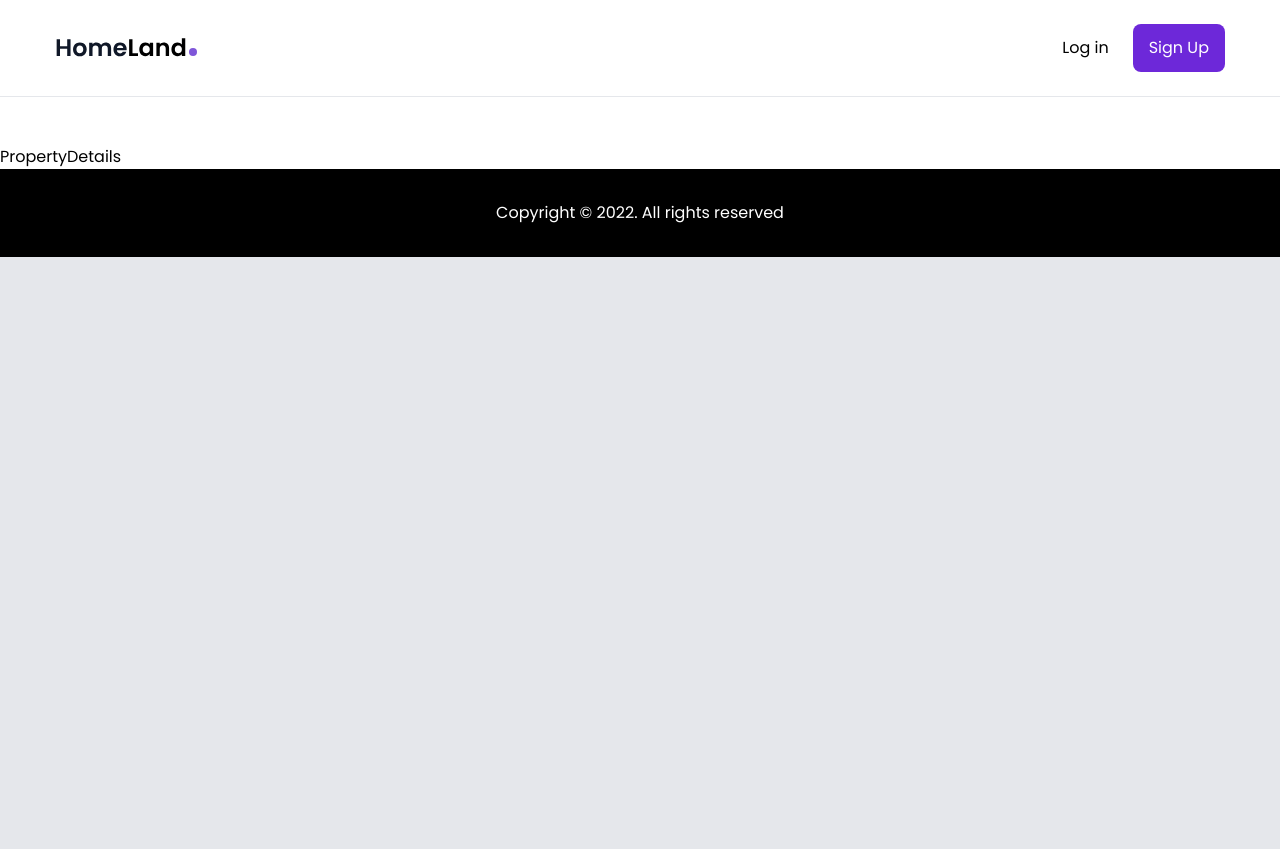
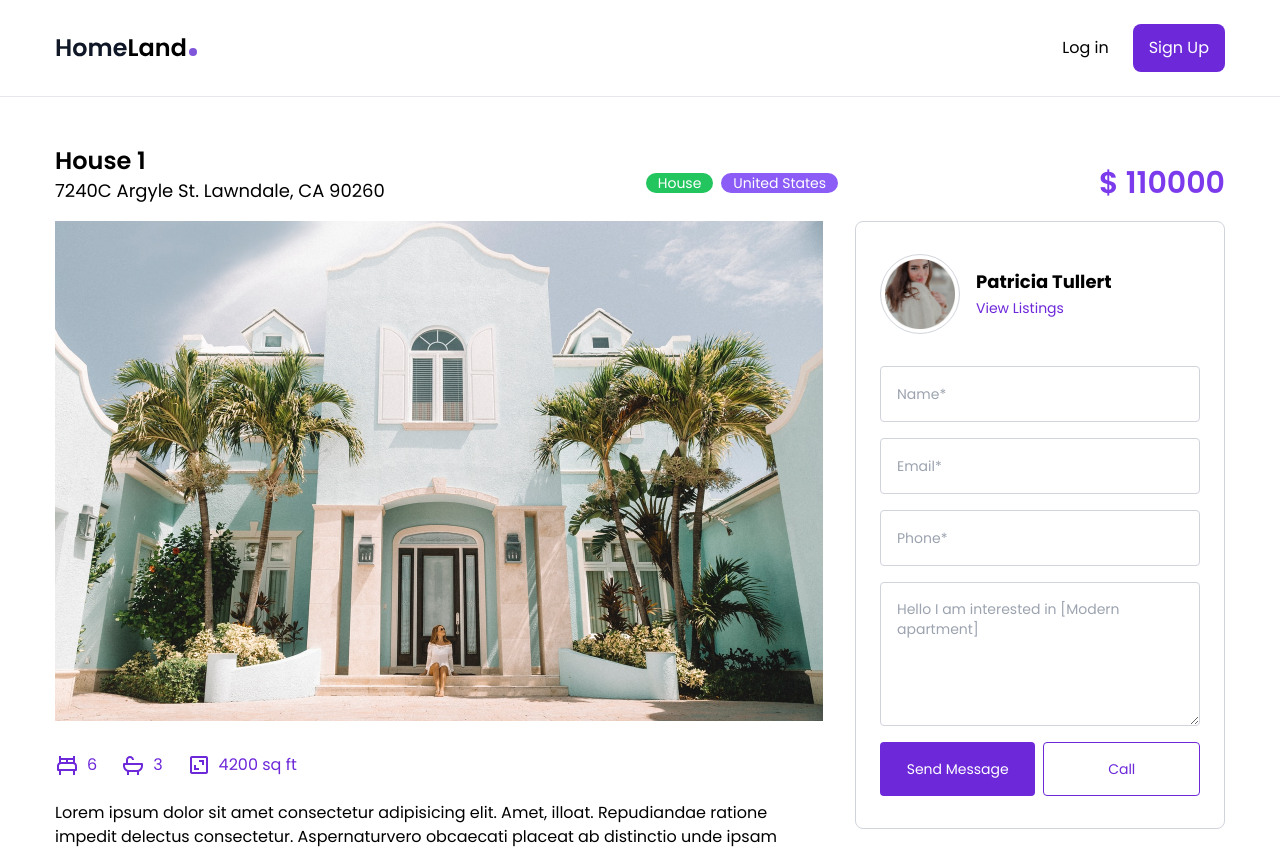
Before and after one commit to hamam99/real-estate-react-js, a React (Create React App) app: page /property/1 in a window 1280 px wide. Shown: the top 849 px of the page. Before the commit the page ends 800 px from the top, so only its background shows below. Built offline with nearby package versions, Linux system fonts and the light colour scheme.

Commit message:
add detail screen

```diff
--- a/src/pages/PropertyDetails.js
+++ b/src/pages/PropertyDetails.js
@@ -1,7 +1,107 @@
 import React from 'react';
+import { Link, useParams } from 'react-router-dom'
+
+import { housesData } from '../data'
+import { BiBed, BiBath, BiArea } from 'react-icons/bi'
 
 const PropertyDetails = () => {
-  return <div>PropertyDetails</div>;
-};
+  //get house id
+  const { id } = useParams()
+
+  //get housedata based on id
+  const house = housesData.find((house) => house.id == id)
+
+  console.log(`PropertyDetails`, { id, house })
+
+  return (
+    <section>
+      <div className="container mx-auto min-h-[800px] mb-14">
+        <div className="flex flex-col lg:flex-row lg:items-center lg:justify-between">
+          <div>
+            <h2 className="text-2xl font-semibold ">{house.name}</h2>
+            <h3 className="text-lg mb-4 ">{house.address}</h3>
+          </div>
+          <div className="mb-4 lg:mb-0 flex gap-x-2 text-sm ">
+            <div className="bg-green-500 text-white px-3 rounded-full ">
+              {house.type}
+            </div>
+            <div className="bg-violet-500 text-white px-3 rounded-full ">
+              {house.country}
+            </div>
+          </div>
+          <div className="text-3xl font-semibold text-violet-600">
+            $ {house.price}
+          </div>
+        </div>
+        <div className="flex flex-col items-start gap-8 lg:flex-row">
+          <div className="max-w-[768px]">
+            <div className="mb-8">
+              <img src={house.imageLg} alt="img" />
+            </div>
+            <div className="flex gap-x-6 text-violet-700 mb-6 ">
+              <div className="flex gap-x-2 items-center">
+                <BiBed className="text-2xl" />
+                <div>{house.bedrooms}</div>
+              </div>
+              <div className="flex gap-x-2 items-center">
+                <BiBath className="text-2xl" />
+                <div>{house.bathrooms}</div>
+              </div>
+              <div className="flex gap-x-2 items-center">
+                <BiArea className="text-2xl" />
+                <div>{house.surface}</div>
+              </div>
+            </div>
+            <div>{house.description}</div>
+          </div>
+          <div className="flex-1 bg-white w-full mb-8 border border-gray-300 rounded-lg px-6 py-8">
+            <div className="flex items-center gap-x-4 mb-8">
+              <div className="w-20 h-20 p-1 border border-gray-300 rounded-full">
+                <img src={house.agent.image} alt="agent" />
+              </div>
+              <div>
+                <div className="font-bold text-lg">{house.agent.name}</div>
+                <Link to="" className="text-violet-700 text-sm">
+                  View Listings
+                </Link>
+              </div>
+            </div>
+            {/* form */}
+            <form className="flex flex-col gap-y-4">
+              <input
+                type={'text'}
+                className="border border-gray-300 focus:border-violet-700 outline-none rounded  w-full px-4 h-14 text-sm"
+                placeholder="Name*"
+              />
+              <input
+                type={'text'}
+                className="border border-gray-300 focus:border-violet-700 outline-none rounded  w-full px-4 h-14 text-sm"
+                placeholder="Email*"
+              />
+              <input
+                type={'text'}
+                className="border border-gray-300 focus:border-violet-700 outline-none rounded  w-full px-4 h-14 text-sm"
+                placeholder="Phone*"
+              />
+              <textarea
+                className="border border-gray-300 focus:border-violet-700 w-full outline-none rounded p-4 h-36 text-sm text-gray-400"
+                placeholder="Message"
+                defaultValue={'Hello I am interested in [Modern apartment]'}
+              ></textarea>
+              <div className="flex gap-x-2">
+                <button className="bg-violet-700 hover:bg-violet-800 text-white rounded p-4 text-sm w-full transition">
+                  Send Message{' '}
+                </button>
+                <button className="border border-violet-700 text-violet-700 w-full hover:border-violet-500 hover:text-violet-500 text-sm p-4 rounded">
+                  Call
+                </button>
+              </div>
+            </form>
+          </div>
+        </div>
+      </div>
+    </section>
+  )
+}
 
 export default PropertyDetails;
```
